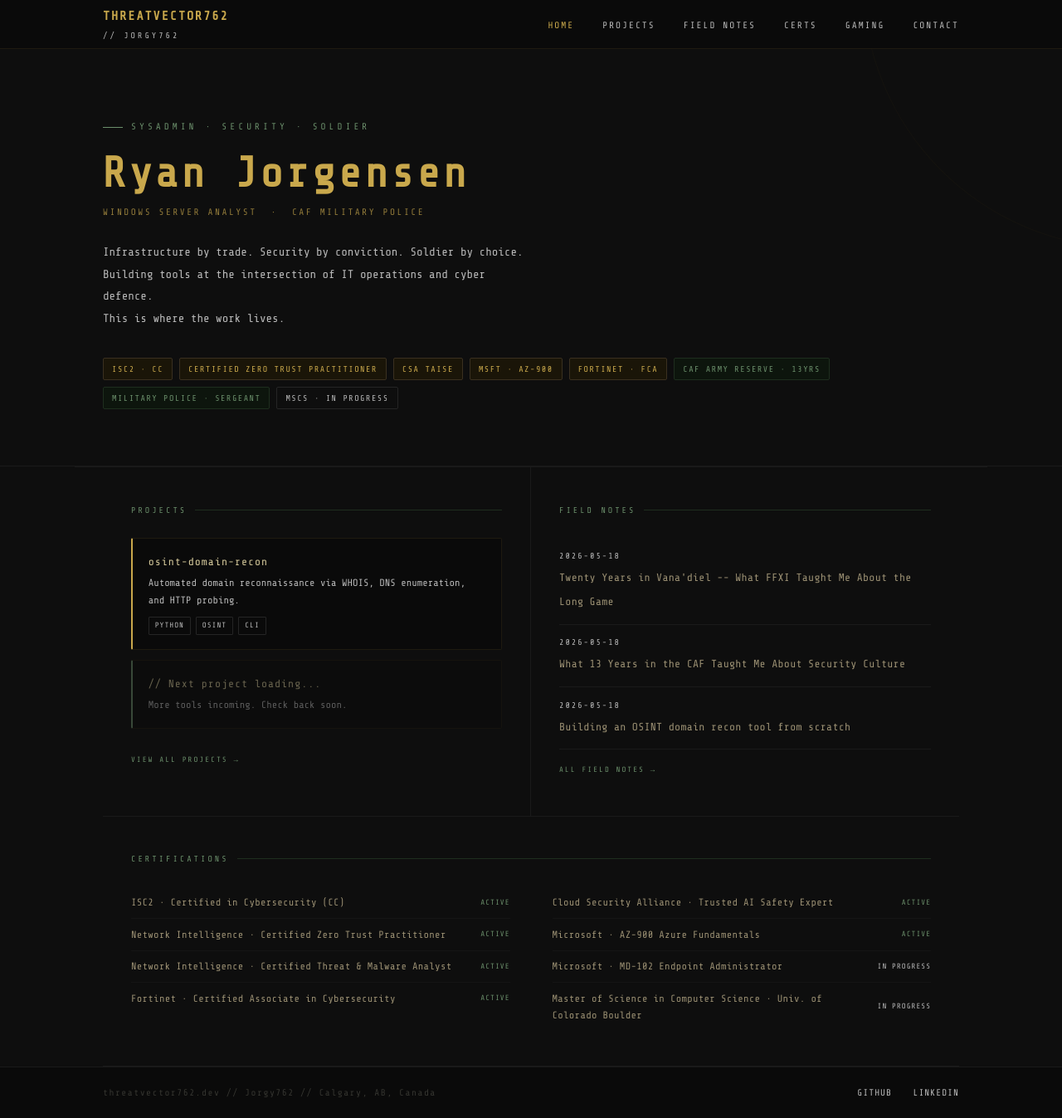
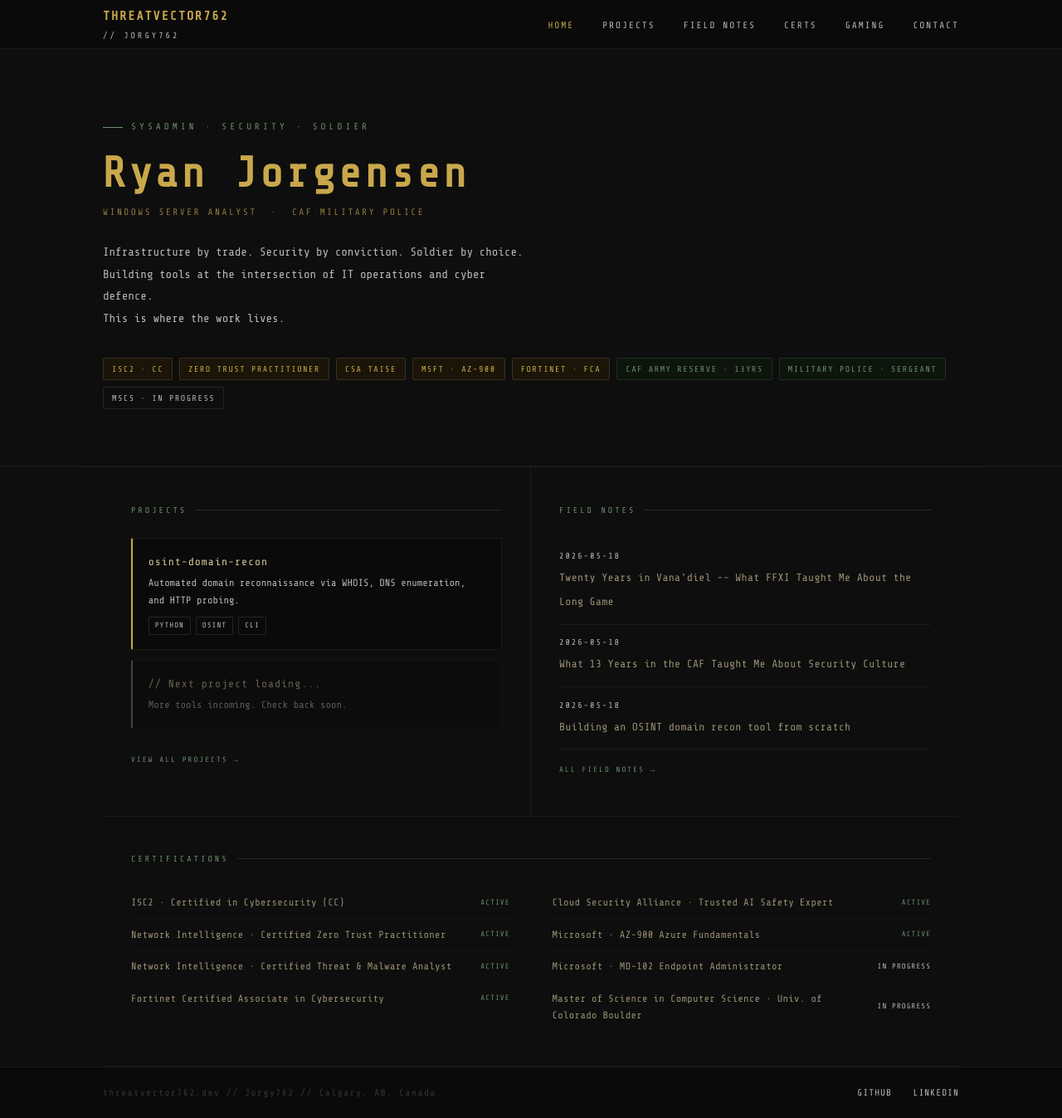
Before and after one commit to Jorgy762/jorgy762.github.io, a Jekyll site: the page built from index.html, in a window 1280 px wide and 1347 px high. Shown: the whole window at 83% size. Built offline with Jekyll 4.4.1, drawn with Linux system fonts in a browser that asks for light colours.

Commit message:
Minor costmetic changes

```diff
--- a/index.html
+++ b/index.html
@@ -14,7 +14,7 @@ layout: default
     </p>
     <div class="badges">
       <span class="badge badge-gold">ISC2 · CC</span>
-      <span class="badge badge-gold">Certified Zero Trust Practitioner</span>
+      <span class="badge badge-gold">Zero Trust Practitioner</span>
       <span class="badge badge-gold">CSA TAISE</span>
       <span class="badge badge-gold">MSFT · AZ-900</span>
       <span class="badge badge-gold">Fortinet · FCA</span>
@@ -86,7 +86,7 @@ layout: default
           <span class="cert-status-active">Active</span>
         </div>
         <div class="cert-row">
-          <span class="cert-name">Fortinet · Certified Associate in Cybersecurity</span>
+          <span class="cert-name">Fortinet Certified Associate in Cybersecurity</span>
           <span class="cert-status-active">Active</span>
         </div>
       </div>
```
